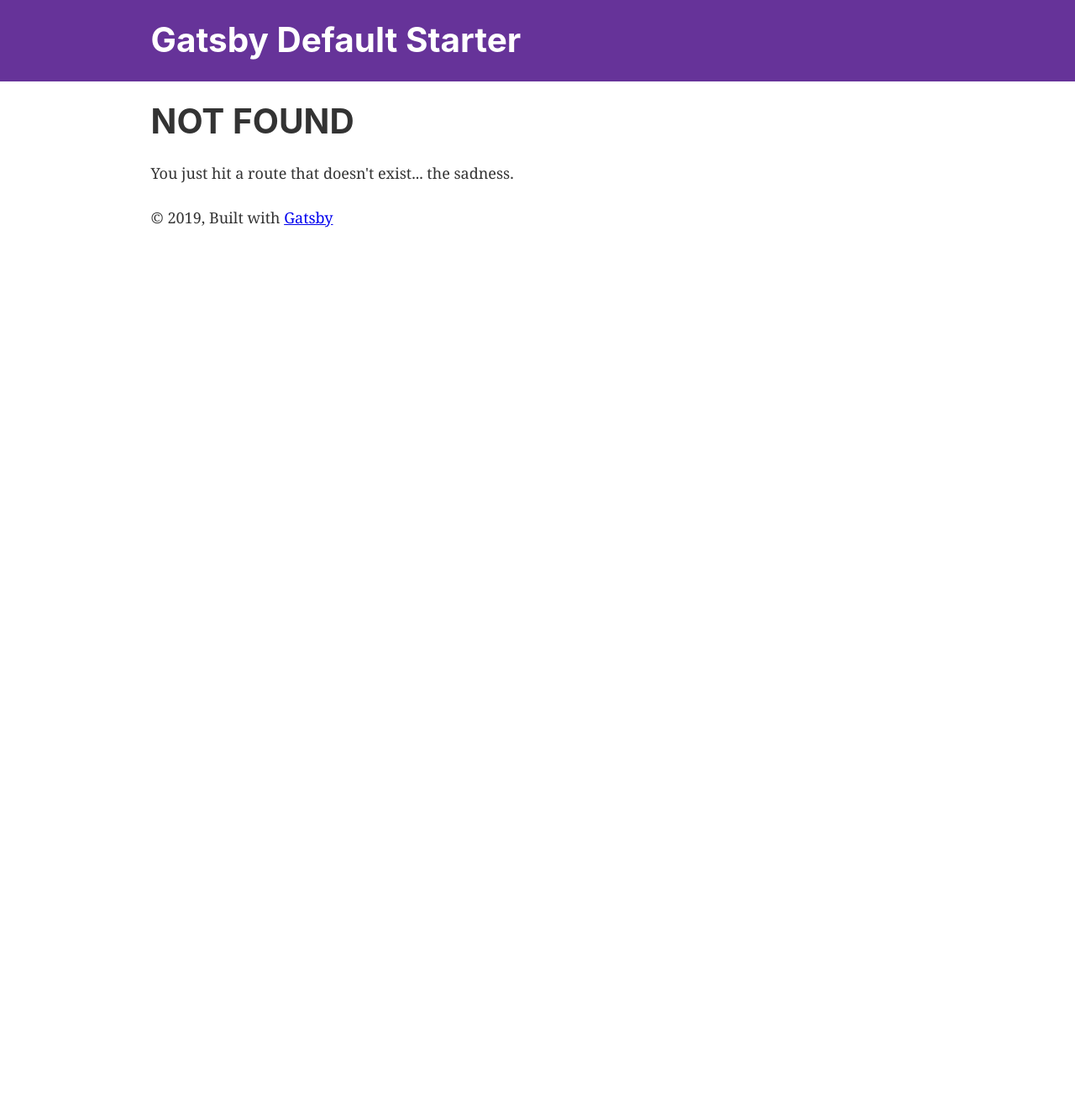
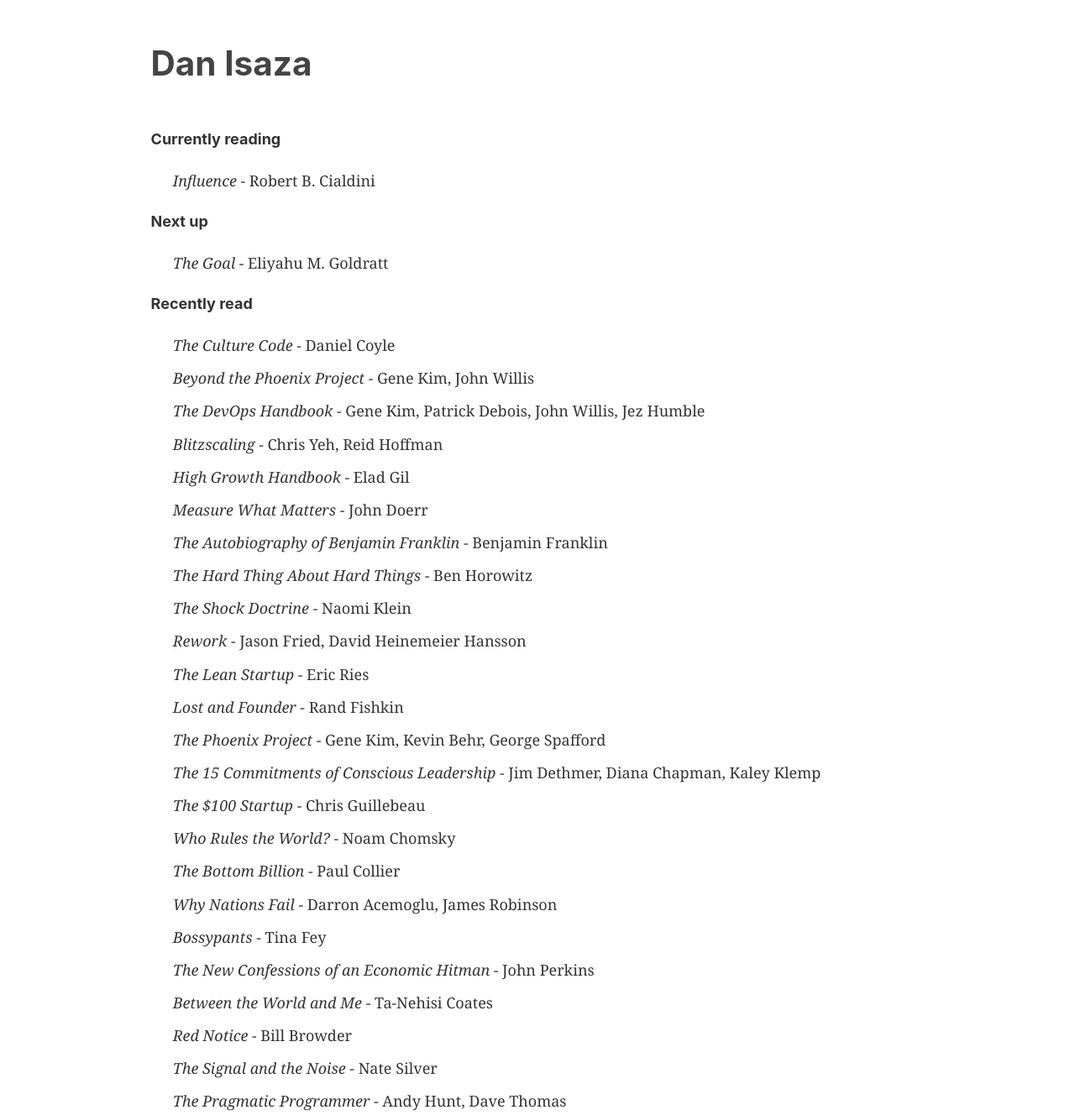
Before and after one commit to render-examples/gatsby-starter-default, a Gatsby site: page /reading in a window 1280 px wide. Before the commit this address had no page. Shown: the whole page at 84% size. Before the commit the page ends 800 px from the top, so only its background shows below. Built offline with nearby package versions, Linux system fonts and the light colour scheme; Gatsby itself is replaced by a stand-in of ours.

Commit message:
initial commit

```diff
--- a/gatsby-config.js
+++ b/gatsby-config.js
@@ -1,6 +1,6 @@
 module.exports = {
   siteMetadata: {
-    title: `Gatsby Default Starter`,
+    title: `Dan Isaza`,
     description: `Kick off your next, great Gatsby project with this default starter. This barebones starter ships with the main Gatsby configuration files you might need.`,
     author: `@gatsbyjs`,
   },
--- a/src/components/header.js
+++ b/src/components/header.js
@@ -5,22 +5,26 @@ import React from 'react'
 const Header = ({ siteTitle }) => (
   <div
     style={{
-      background: `rebeccapurple`,
-      marginBottom: `1.45rem`,
+      background: `none`,
+      marginBottom: `0.2rem`,
     }}
   >
     <div
       style={{
         margin: `0 auto`,
         maxWidth: 960,
-        padding: `1.45rem 1.0875rem`,
+        padding: `3rem 1.0875rem`,
       }}
     >
-      <h1 style={{ margin: 0 }}>
+      <h1
+        style={{
+          margin: 0,
+        }}
+      >
         <Link
           to="/"
           style={{
-            color: `white`,
+            color: `#444444`,
             textDecoration: `none`,
           }}
         >
--- a/src/components/layout.css
+++ b/src/components/layout.css
@@ -342,6 +342,9 @@ ul {
   list-style-position: outside;
   list-style-image: none;
 }
+ul.reading {
+  list-style-type: none;
+}
 ol {
   margin-left: 1.45rem;
   margin-right: 0;
--- a/src/components/layout.js
+++ b/src/components/layout.js
@@ -28,11 +28,6 @@ const Layout = ({ children }) => (
           }}
         >
           {children}
-          <footer>
-            © {new Date().getFullYear()}, Built with
-            {` `}
-            <a href="https://www.gatsbyjs.org">Gatsby</a>
-          </footer>
         </div>
       </>
     )}
--- a/src/pages/index.js
+++ b/src/pages/index.js
@@ -8,13 +8,22 @@ import SEO from '../components/seo'
 const IndexPage = () => (
   <Layout>
     <SEO title="Home" keywords={[`gatsby`, `application`, `react`]} />
-    <h1>Hi people</h1>
-    <p>Welcome to your new Gatsby site.</p>
-    <p>Now go build something great.</p>
-    <div style={{ maxWidth: `300px`, marginBottom: `1.45rem` }}>
-      <Image />
-    </div>
-    <Link to="/page-2/">Go to page 2</Link>
+    <p>
+      I write full-stack software for the web. I like math, statistics, and
+      devops.
+    </p>
+    <p>
+      I'm the Head of Engineering at{' '}
+      <a href="https://listwithclever.com/">Clever Real Estate</a>.
+    </p>
+    <p>
+      My other interests include <Link to="/reading">reading</Link>,{' '}
+      <a href="https://brutalist-web.design/">brutalist web design</a>, and{' '}
+      <a href="https://github.com/PlotterClub/penplotPlayground">
+        plotting generative art
+      </a>
+      .
+    </p>
   </Layout>
 )
 
--- /dev/null
+++ b/src/pages/reading.js
@@ -0,0 +1,102 @@
+import React from 'react'
+import { Link } from 'gatsby'
+
+import Layout from '../components/layout'
+import SEO from '../components/seo'
+
+const IndexPage = () => (
+  <Layout>
+    <SEO title="Reading" keywords={[`gatsby`, `application`, `react`]} />
+    <h4>Currently reading</h4>
+    <ul className="reading">
+      <li>
+        <i>Influence</i> - Robert B. Cialdini
+      </li>
+    </ul>
+    <h4>Next up</h4>
+    <ul className="reading">
+      <li>
+        <i>The Goal</i> - Eliyahu M. Goldratt
+      </li>
+    </ul>
+    <h4>Recently read</h4>
+    <ul className="reading">
+      <li>
+        <i>The Culture Code</i> - Daniel Coyle
+      </li>
+      <li>
+        <i>Beyond the Phoenix Project</i> - Gene Kim, John Willis
+      </li>
+      <li>
+        <i>The DevOps Handbook</i> - Gene Kim, Patrick Debois, John Willis, Jez
+        Humble
+      </li>
+      <li>
+        <i>Blitzscaling</i> - Chris Yeh, Reid Hoffman
+      </li>
+      <li>
+        <i>High Growth Handbook</i> - Elad Gil
+      </li>
+      <li>
+        <i>Measure What Matters</i> - John Doerr
+      </li>
+      <li>
+        <i>The Autobiography of Benjamin Franklin</i> - Benjamin Franklin
+      </li>
+      <li>
+        <i>The Hard Thing About Hard Things</i> - Ben Horowitz
+      </li>
+      <li>
+        <i>The Shock Doctrine</i> - Naomi Klein
+      </li>
+      <li>
+        <i>Rework</i> - Jason Fried, David Heinemeier Hansson
+      </li>
+      <li>
+        <i>The Lean Startup</i> - Eric Ries
+      </li>
+      <li>
+        <i>Lost and Founder</i> - Rand Fishkin
+      </li>
+      <li>
+        <i>The Phoenix Project</i> - Gene Kim, Kevin Behr, George Spafford
+      </li>
+      <li>
+        <i>The 15 Commitments of Conscious Leadership</i> - Jim Dethmer, Diana
+        Chapman, Kaley Klemp
+      </li>
+      <li>
+        <i>The $100 Startup</i> - Chris Guillebeau
+      </li>
+      <li>
+        <i>Who Rules the World?</i> - Noam Chomsky
+      </li>
+      <li>
+        <i>The Bottom Billion</i> - Paul Collier
+      </li>
+      <li>
+        <i>Why Nations Fail</i> - Darron Acemoglu, James Robinson
+      </li>
+      <li>
+        <i>Bossypants</i> - Tina Fey
+      </li>
+      <li>
+        <i>The New Confessions of an Economic Hitman</i> - John Perkins
+      </li>
+      <li>
+        <i>Between the World and Me</i> - Ta-Nehisi Coates
+      </li>
+      <li>
+        <i>Red Notice</i> - Bill Browder
+      </li>
+      <li>
+        <i>The Signal and the Noise</i> - Nate Silver
+      </li>
+      <li>
+        <i>The Pragmatic Programmer</i> - Andy Hunt, Dave Thomas
+      </li>
+    </ul>
+  </Layout>
+)
+
+export default IndexPage
```
Also changed, not shown: 1 other file.
